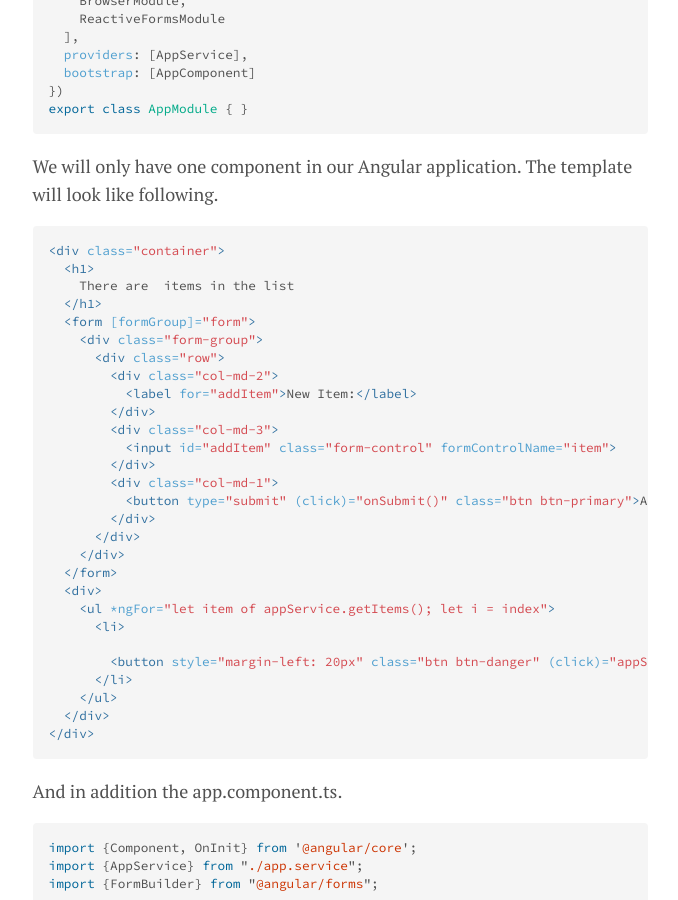
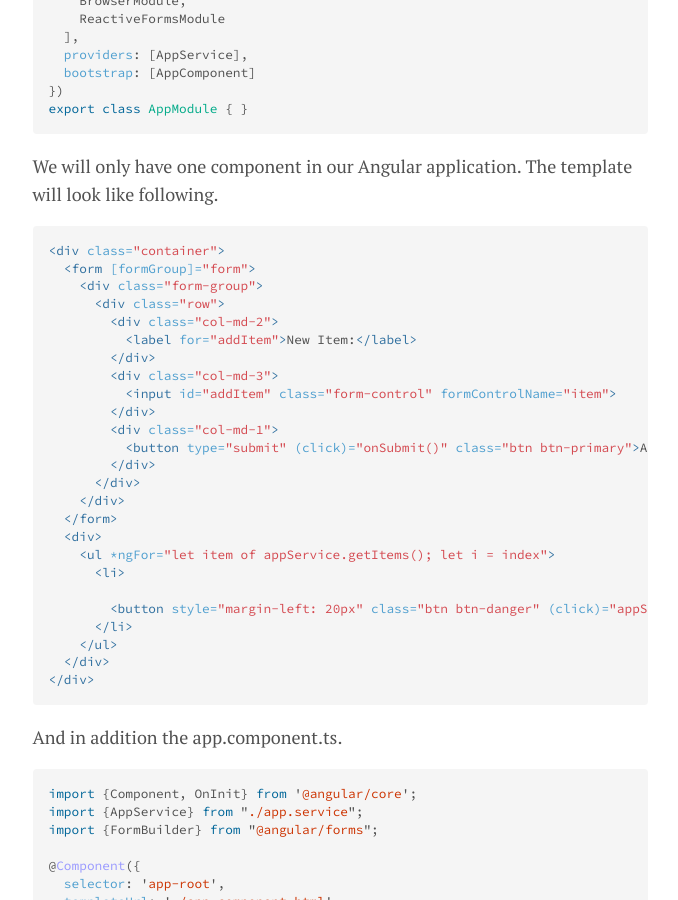
Before and after one commit to LSchultebraucks/lschultebraucks.github.io, a Jekyll site: the page built from _posts/2017-10-07-testing-services-in-angular.md, in a window 1280 px wide and 900 px high, scrolled down 6861 px. Shown: the whole window, without its empty margins (300-978 px from the left). Built offline with Jekyll 4.4.1, drawn with Linux system fonts in a browser that asks for light colours.

Commit message:
removed statement in angular template code comment to try to fix build

````diff
--- a/_posts/2017-10-07-testing-services-in-angular.md
+++ b/_posts/2017-10-07-testing-services-in-angular.md
@@ -225,9 +225,6 @@ We will only have one component in our Angular application. The template will lo
 
 ```html
 <div class="container">
-  <h1>
-    There are {{appService.getSize()}} items in the list
-  </h1>
   <form [formGroup]="form">
     <div class="form-group">
       <div class="row">
````
